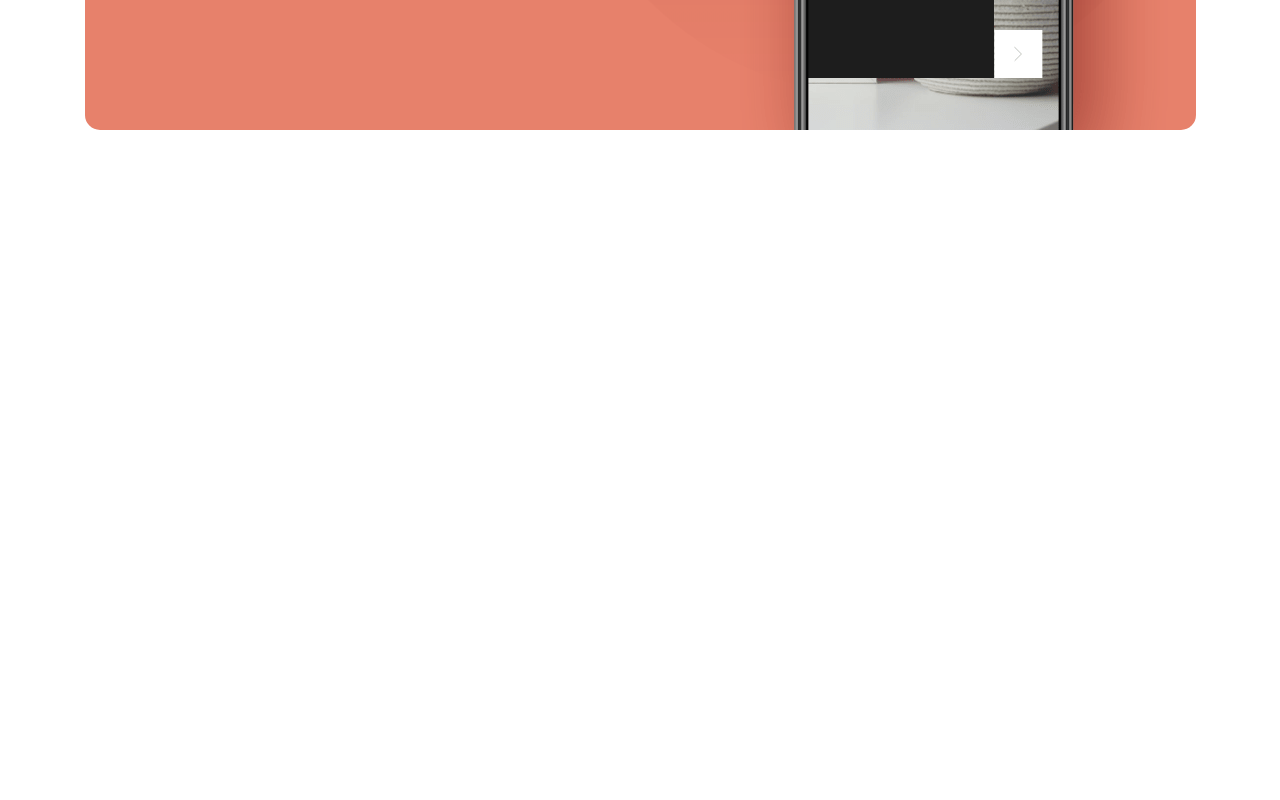
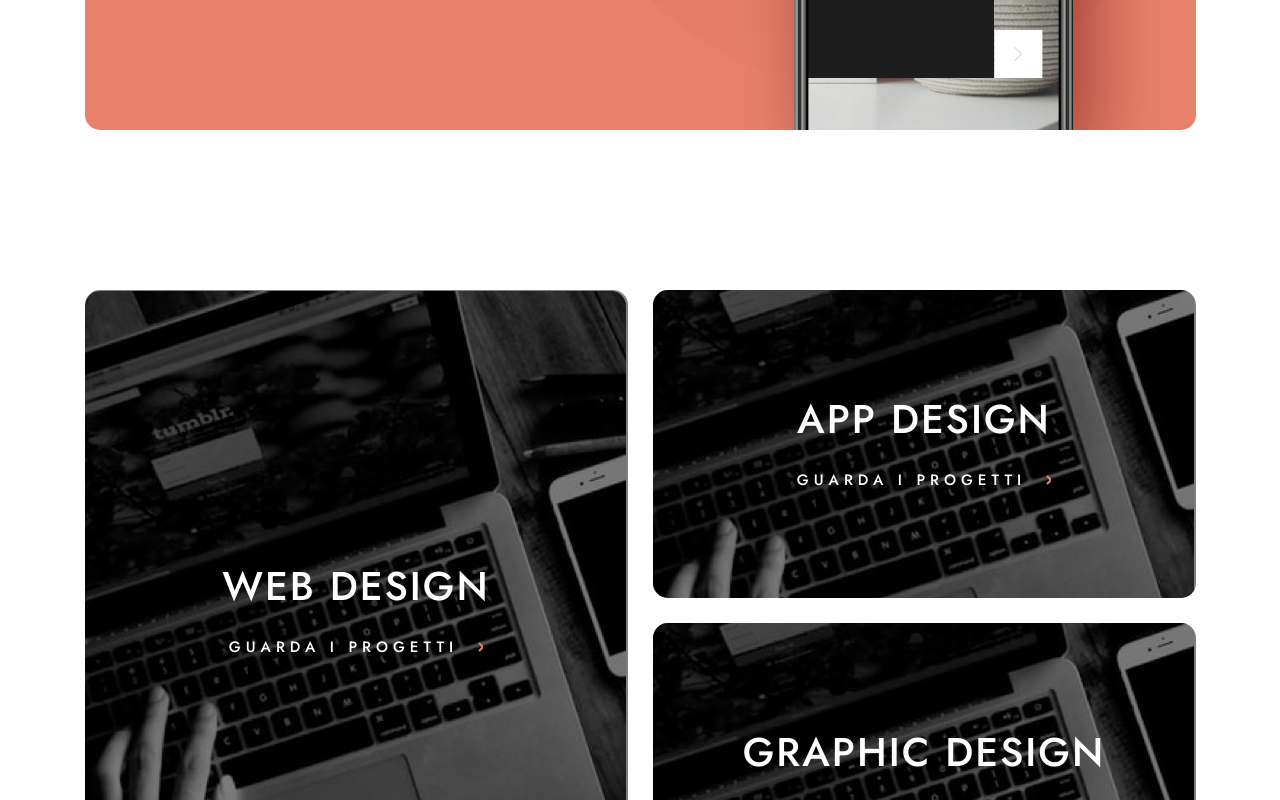
Before and after one commit to tyVespA/designo, a Next.js app: page / in a window 1280 px wide. Shown: the part 660-1460 px from the top of the page. Before the commit the page ends 950 px from the top, so only its background shows below. Built offline with nearby package versions, Linux system fonts and the light colour scheme.

Commit message:
Add section

```diff
--- a/src/app/page.js
+++ b/src/app/page.js
@@ -1,9 +1,12 @@
 import Image from "next/image";
+import Link from "next/link";
 import styles from "./page.module.css";
 import Button from "./components/Button";
+import LinkCard from "./components/LinkCard";
 
 import bg_pattern_hero_desktop from "../../public/home/desktop/bg-pattern-hero-home.svg";
 import image_hero_phone_desktop from "../../public/home/desktop/image-hero-phone.png";
+import image_web_design_desktop from "../../public/home/desktop/image-web-design-large.jpg";
 
 export default function Home() {
   return (
@@ -34,6 +37,29 @@ export default function Home() {
           />
         </div>
       </section>
+
+      <section className={styles.linksCardsSection}>
+        <div className={styles.item1}>
+          <LinkCard
+            href="/"
+            title="Web design"
+            imageSrc={image_web_design_desktop}
+            alt="alt"
+          />
+        </div>
+        <LinkCard
+          href="/"
+          title="App design"
+          imageSrc={image_web_design_desktop}
+          alt="alt"
+        />
+        <LinkCard
+          href="/"
+          title="Graphic design"
+          imageSrc={image_web_design_desktop}
+          alt="alt"
+        />
+      </section>
     </>
   );
 }
```
